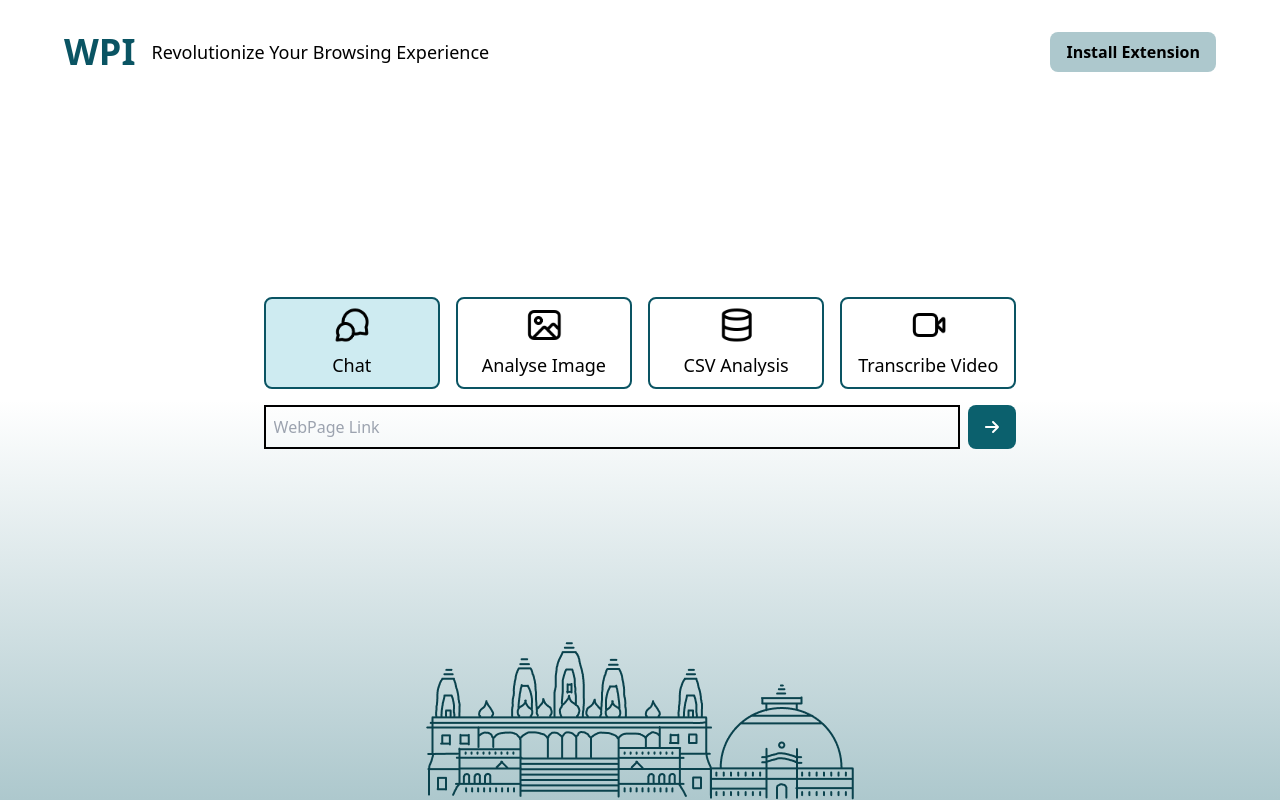
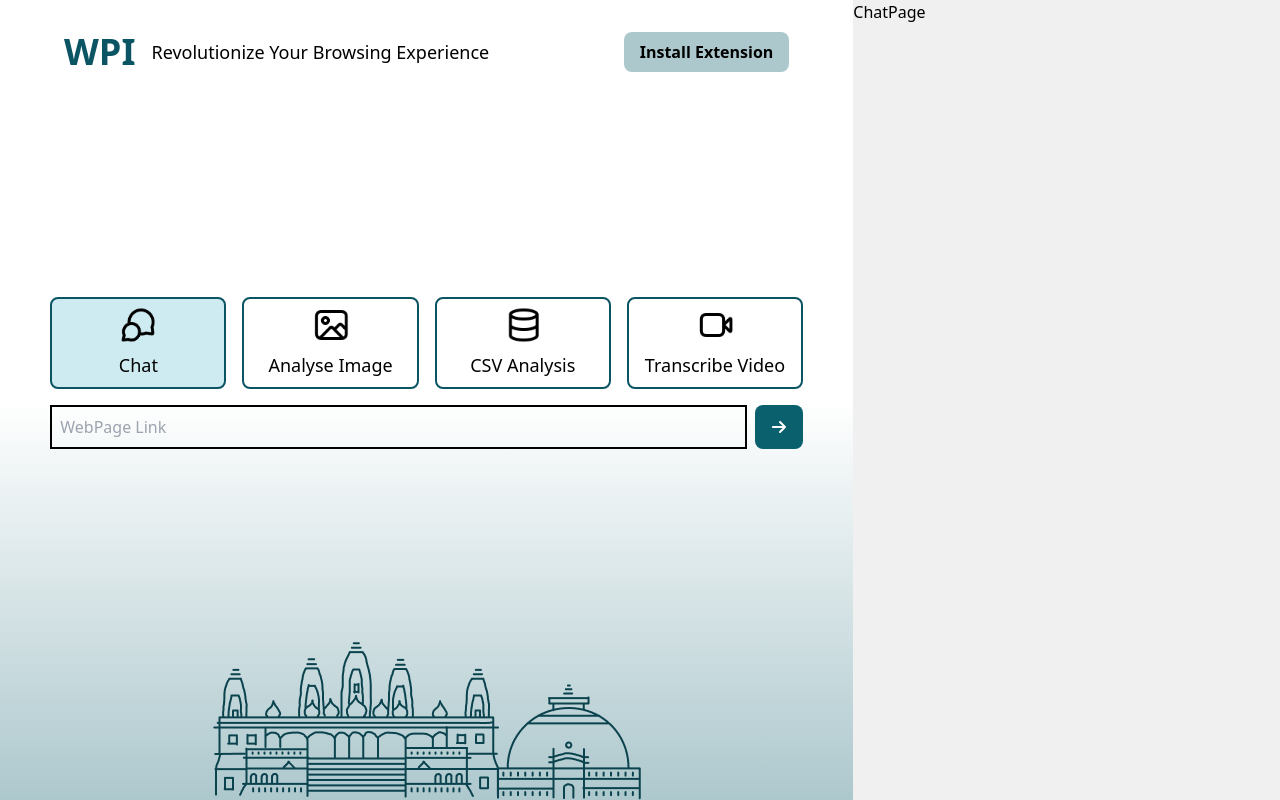
Before and after one commit to jojova/webpage-insights-frontend, a React (Vite) app: page / in a window 1280 px wide. Both pictures are taken after a click on the element "Chat". Built offline with nearby package versions, Linux system fonts and the light colour scheme.

Commit message:
Added corresponding feature pages for the feature buttons

```diff
--- /dev/null
+++ b/src/pages/AnalyseImagePage.tsx
@@ -0,0 +1,7 @@
+import React from "react";
+
+const AnalyseImagePage = () => {
+  return <div className="w-[50%] bg-[#F0F0F0]">AnalyseImagePage</div>;
+};
+
+export default AnalyseImagePage;
--- /dev/null
+++ b/src/pages/CSVAnalyisPage.tsx
@@ -0,0 +1,7 @@
+import React from "react";
+
+const CSVAnalyisPage = () => {
+  return <div className="w-[50%] bg-[#F0F0F0]">CSVAnalyisPage</div>;
+};
+
+export default CSVAnalyisPage;
--- /dev/null
+++ b/src/pages/ChatPage.tsx
@@ -0,0 +1,7 @@
+import React from "react";
+
+const ChatPage = () => {
+  return <div className="w-[50%] bg-[#F0F0F0]">ChatPage</div>;
+};
+
+export default ChatPage;
--- a/src/pages/HomePage.tsx
+++ b/src/pages/HomePage.tsx
@@ -2,6 +2,10 @@ import { useState } from "react";
 import FeatureButton from "../components/FeatureButton";
 import aestheticBuildings from "../assets/aesthetic-buildings.png";
 import { FaArrowRight } from "react-icons/fa6";
+import ChatPage from "./ChatPage";
+import AnalyseImagePage from "./AnalyseImagePage";
+import CSVAnalyisPage from "./CSVAnalyisPage";
+import TranscribeVideoPage from "./TranscribeVideoPage";
 
 const HomePage = () => {
   const [selectedFeature, setSelectedFeature] = useState<string | null>(null);
@@ -11,7 +15,10 @@ const HomePage = () => {
   };
 
   return (
-    <div className="no-scrollbar flex h-screen w-screen flex-col items-center justify-between bg-gradient-to-t from-[#ADC8CD] to-[#FFFFFF] to-50%">
+    <div className="flex w-full">
+      <div
+        className={`no-scrollbar flex h-screen ${selectedFeature ? "w-[50%]" : ""} w-screen flex-col items-center justify-between bg-gradient-to-t from-[#ADC8CD] to-[#FFFFFF] to-50%`}
+      >
         {/* Title */}
         <div className="flex w-full items-center justify-between px-[4rem] py-[2rem]">
           <div className="flex w-full items-center gap-x-4">
@@ -29,7 +36,7 @@ const HomePage = () => {
 
         <div className="flex flex-col items-center justify-center gap-y-4 px-4">
           {/* Features Grid */}
-        <div className="grid grid-cols-4 gap-x-2 lg:gap-x-4">
+          <div className="grid grid-cols-4 gap-x-2 gap-y-2 lg:gap-x-4">
             <FeatureButton
               featureLabel="Chat"
               isSelected={selectedFeature === "Chat"}
@@ -68,6 +75,19 @@ const HomePage = () => {
         {/* Image */}
         <img src={aestheticBuildings} alt="" className="pointer-events-none" />
       </div>
+
+      {selectedFeature === "Chat" ? (
+        <ChatPage />
+      ) : selectedFeature === "Analyse Image" ? (
+        <AnalyseImagePage />
+      ) : selectedFeature === "CSV Analysis" ? (
+        <CSVAnalyisPage />
+      ) : selectedFeature === "Transcribe Video" ? (
+        <TranscribeVideoPage />
+      ) : (
+        ""
+      )}
+    </div>
   );
 };
 
--- /dev/null
+++ b/src/pages/TranscribeVideoPage.tsx
@@ -0,0 +1,7 @@
+import React from "react";
+
+const TranscribeVideoPage = () => {
+  return <div className="w-[50%] bg-[#F0F0F0]">TranscribeVideoPage</div>;
+};
+
+export default TranscribeVideoPage;
```
Lines whose indentation alone changed are shown as unchanged.
